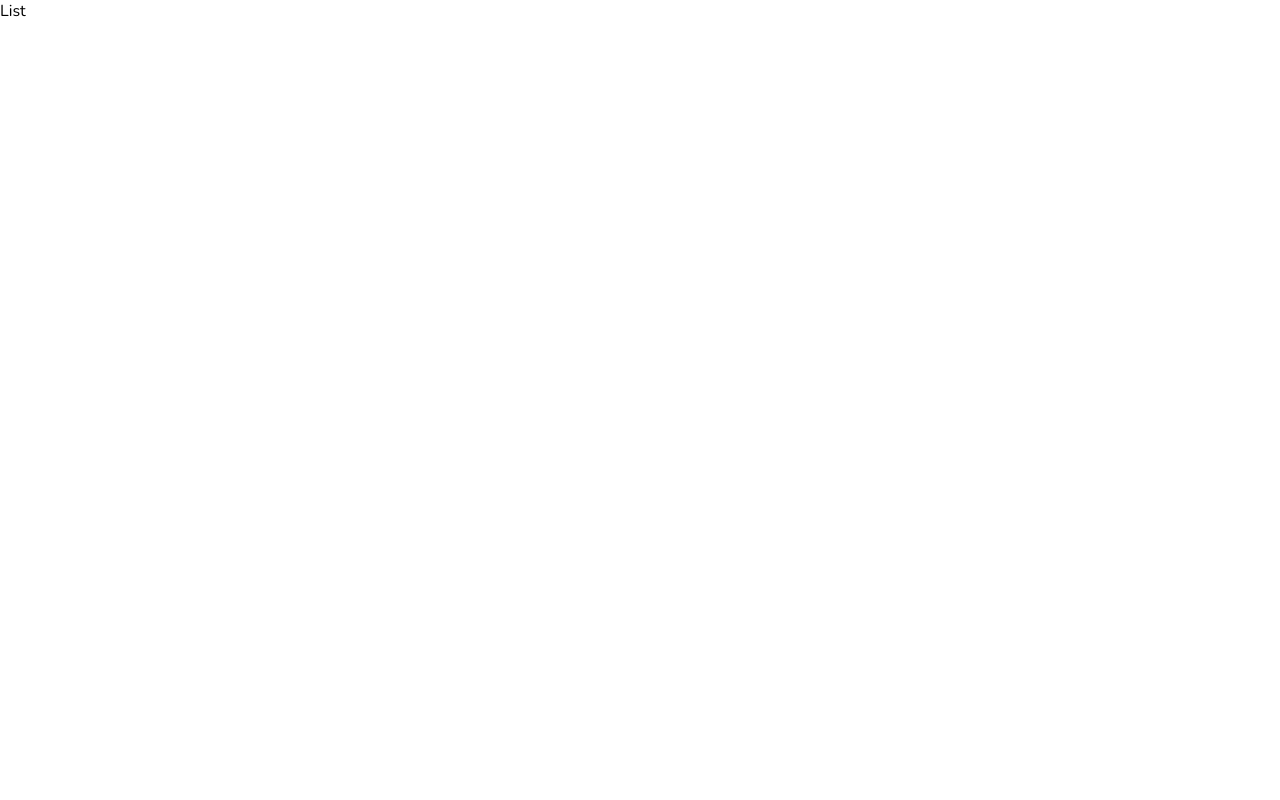
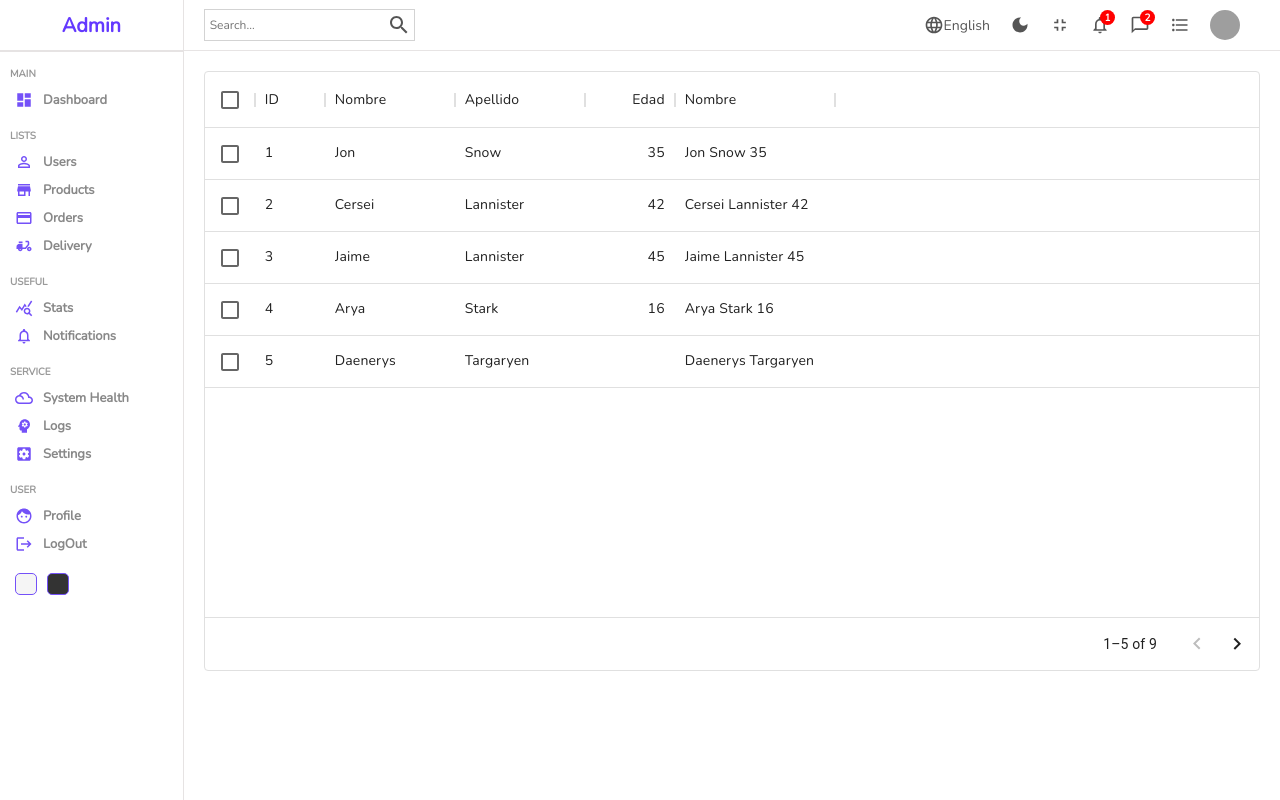
Before and after one commit to PaulGuillen/DashBoardReact, a React (Create React App) app: page /users in a window 1280 px wide. Built offline with nearby package versions, Linux system fonts and the light colour scheme; grey boxes are pictures that could not be loaded.

Commit message:
Using datable in users page

```diff
--- a/package.json
+++ b/package.json
@@ -7,9 +7,11 @@
     "@emotion/styled": "^11.9.3",
     "@mui/icons-material": "^5.8.4",
     "@mui/material": "^5.9.1",
+    "@mui/x-data-grid": "^5.13.1",
     "@testing-library/jest-dom": "^5.16.4",
     "@testing-library/react": "^13.3.0",
     "@testing-library/user-event": "^13.5.0",
+    "import": "^0.0.6",
     "react": "^18.2.0",
     "react-circular-progressbar": "^2.1.0",
     "react-dom": "^18.2.0",
--- /dev/null
+++ b/src/components/datatable/Datatable.jsx
@@ -0,0 +1,51 @@
+import "./datatable.scss";
+import { DataGrid } from "@mui/x-data-grid";
+
+const columns = [
+  { field: "id", headerName: "ID", width: 70 },
+  { field: "firstName", headerName: "Nombre", width: 130 },
+  { field: "lastName", headerName: "Apellido", width: 130 },
+  {
+    field: "age",
+    headerName: "Edad",
+    type: "number",
+    width: 90,
+  },
+  {
+    field: "fullName",
+    headerName: "Nombre",
+    description: "This column has a value getter and is not sortable.",
+    sortable: false,
+    width: 160,
+    valueGetter: (params) =>
+      `${params.row.firstName || ""} ${params.row.lastName || ""} ${params.row.age || ""}`,
+  },
+];
+
+const rows = [
+  { id: 1, lastName: "Snow", firstName: "Jon", age: 35 },
+  { id: 2, lastName: "Lannister", firstName: "Cersei", age: 42 },
+  { id: 3, lastName: "Lannister", firstName: "Jaime", age: 45 },
+  { id: 4, lastName: "Stark", firstName: "Arya", age: 16 },
+  { id: 5, lastName: "Targaryen", firstName: "Daenerys", age: null },
+  { id: 6, lastName: "Melisandre", firstName: null, age: 150 },
+  { id: 7, lastName: "Clifford", firstName: "Ferrara", age: 44 },
+  { id: 8, lastName: "Frances", firstName: "Rossini", age: 36 },
+  { id: 9, lastName: "Roxie", firstName: "Harvey", age: 65 },
+];
+
+const Datatable = () => {
+  return (
+    <div className="datatable" headerName>
+      <DataGrid
+        rows={rows}
+        columns={columns}
+        pageSize={5}
+        rowsPerPageOptions={[5]}
+        checkboxSelection
+      />
+    </div>
+  );
+};
+
+export default Datatable;
--- /dev/null
+++ b/src/components/datatable/datatable.scss
@@ -0,0 +1,4 @@
+.datatable{
+    height: 600px;
+    padding: 20px;
+}
--- a/src/components/table/Table.jsx
+++ b/src/components/table/Table.jsx
@@ -36,7 +36,7 @@
       customer: "Maria Zapata",
       date: "12 Febrero",
       amount: 95,
-      method: "Pago Online",
+      method: "Contra Entrega",
       status: "Pendiente",
     },
     {
--- a/src/pages/list/List.jsx
+++ b/src/pages/list/List.jsx
@@ -1,9 +1,17 @@
 import "./list.scss"
+import Sidebar from "../../components/sidebar/Sidebar";
+import Navbar from "../../components/navbar/Navbar";
+import Datatable from "../../components/datatable/Datatable";
+
 
 const List = () => {
     return(
         <div className="list">
-            List
+            <Sidebar/>
+            <div className="listContainer">
+                <Navbar/>
+                <Datatable/>
+            </div>
         </div>
     )
 }
--- a/src/pages/list/list.scss
+++ b/src/pages/list/list.scss
@@ -0,0 +1,8 @@
+.list{
+    display: flex;
+    width: 100%;
+
+    .listContainer{
+        flex: 6;
+    }
+}
```
Also changed, not shown: 1 other file (tests, documents, lock files or other folders).
